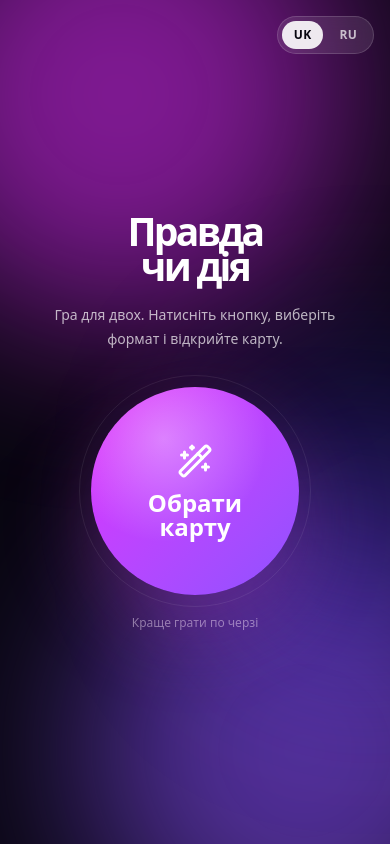
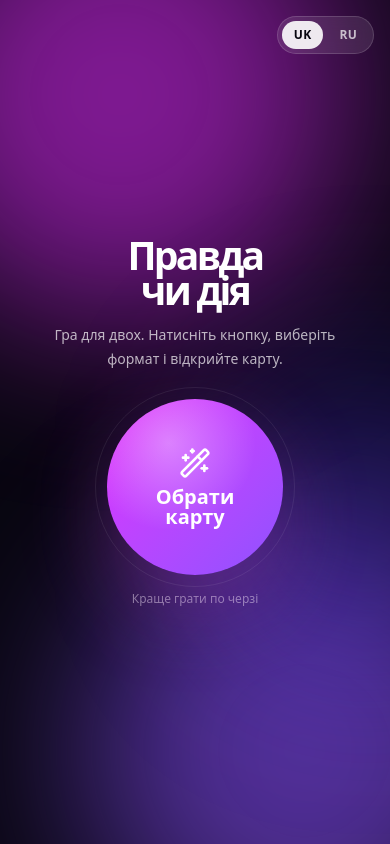
Before and after one commit to sevabrov/zvyazok, a React (Vite) app: page / in a window 390 px wide. Built offline with nearby package versions, Linux system fonts and the light colour scheme.

Commit message:
feat: enhance UI responsiveness and improve layout in various components

```diff
--- a/index.html
+++ b/index.html
@@ -2,7 +2,10 @@
 <html lang="uk">
   <head>
     <meta charset="UTF-8" />
-    <meta name="viewport" content="width=device-width, initial-scale=1.0" />
+    <meta
+      name="viewport"
+      content="width=device-width, initial-scale=1.0, viewport-fit=cover"
+    />
     <meta name="theme-color" content="#080610" />
 
     <!-- Primary SEO (defaults; kept in sync with the active language at runtime by i18n.ts) -->
--- a/src/App.tsx
+++ b/src/App.tsx
@@ -43,7 +43,7 @@ export const App = () => {
   }, []);
 
   return (
-    <main className='relative grid min-h-dvh place-items-center overflow-hidden bg-[#080610] px-6 py-8 text-white'>
+    <main className='relative grid min-h-dvh place-items-center overflow-hidden bg-[#080610] px-4 py-8 text-white sm:px-6 [padding-bottom:max(2rem,env(safe-area-inset-bottom))] [padding-top:max(2rem,env(safe-area-inset-top))]'>
       <BackgroundBlobs />
 
       <LanguageSwitcher />
--- a/src/components/CardModal.tsx
+++ b/src/components/CardModal.tsx
@@ -19,30 +19,30 @@ export const CardModal = ({
 
   return (
     <section
-      className='fixed inset-0 z-20 grid place-items-center bg-black/55 px-6 py-8 backdrop-blur-xl'
+      className='fixed inset-0 z-20 grid place-items-center bg-black/55 px-4 py-6 backdrop-blur-xl sm:px-6 sm:py-8'
       aria-modal='true'
       role='dialog'
     >
       <button
         type='button'
         onClick={onClose}
-        className='absolute right-5 top-5 rounded-full border border-white/10 bg-white/10 p-3 text-white/80 backdrop-blur transition hover:bg-white/15'
+        className='absolute right-4 top-[max(1rem,env(safe-area-inset-top))] z-30 rounded-full border border-white/10 bg-white/10 p-3 text-white/80 backdrop-blur transition hover:bg-white/15 sm:right-5 sm:top-5'
         aria-label={t('ui.closeCard')}
       >
         <X className='h-5 w-5' aria-hidden='true' />
       </button>
 
-      <article className='animate-card-in relative flex h-[min(540px,78dvh)] w-full max-w-[380px] flex-col justify-between overflow-hidden rounded-[34px] border border-white/20 bg-white/10 p-7 shadow-[0_30px_90px_rgba(0,0,0,0.45)] backdrop-blur'>
+      <article className='animate-card-in relative flex h-[min(540px,82dvh)] w-full max-w-[380px] flex-col justify-between overflow-hidden rounded-[28px] border border-white/20 bg-white/10 p-5 shadow-[0_30px_90px_rgba(0,0,0,0.45)] backdrop-blur sm:rounded-[34px] sm:p-7'>
         <div className='pointer-events-none absolute inset-0 bg-linear-to-br from-white/20 via-white/5 to-transparent' />
         <div className='pointer-events-none absolute -left-16 -top-16 h-48 w-48 rounded-full bg-fuchsia-400/40 blur-3xl' />
         <div className='pointer-events-none absolute -bottom-16 -right-16 h-56 w-56 rounded-full bg-violet-500/45 blur-3xl' />
-        <div className='pointer-events-none absolute inset-[1px] rounded-[33px] bg-[linear-gradient(rgba(255,255,255,0.05)_1px,transparent_1px),linear-gradient(90deg,rgba(255,255,255,0.05)_1px,transparent_1px)] bg-[size:34px_34px] [mask-image:linear-gradient(to_bottom,black,transparent_70%)]' />
+        <div className='pointer-events-none absolute inset-[1px] rounded-[27px] bg-[linear-gradient(rgba(255,255,255,0.05)_1px,transparent_1px),linear-gradient(90deg,rgba(255,255,255,0.05)_1px,transparent_1px)] bg-[size:34px_34px] [mask-image:linear-gradient(to_bottom,black,transparent_70%)] sm:rounded-[33px]' />
 
         <div className='relative z-10 grid flex-1 place-items-center text-center'>
           {!activeCard ? (
-            <div className='animate-question-float grid h-40 w-40 place-items-center rounded-[42px] bg-linear-to-br from-fuchsia-500 to-violet-500 shadow-[0_20px_70px_rgba(139,92,246,0.35)]'>
+            <div className='animate-question-float grid h-32 w-32 place-items-center rounded-[34px] bg-linear-to-br from-fuchsia-500 to-violet-500 shadow-[0_20px_70px_rgba(139,92,246,0.35)] sm:h-40 sm:w-40 sm:rounded-[42px]'>
               <HelpCircle
-                className='h-24 w-24'
+                className='h-20 w-20 sm:h-24 sm:w-24'
                 strokeWidth={2.4}
                 aria-hidden='true'
               />
--- a/src/components/Hero.tsx
+++ b/src/components/Hero.tsx
@@ -16,26 +16,26 @@ export const Hero = ({ onPickCard }: HeroProps) => {
         {t("ui.titleLine2")}
       </h1>
 
-      <p className="mx-auto mt-5 max-w-xs text-sm leading-6 text-white/70">
+      <p className="mx-auto mt-4 max-w-xs text-sm leading-6 text-white/70 sm:mt-5">
         {t("ui.subtitle")}
       </p>
 
       <button
         type="button"
         onClick={onPickCard}
-        className="group relative mt-9 h-52 w-52 rounded-full bg-linear-to-br from-fuchsia-500 to-violet-500 p-7 text-2xl leading-none font-black shadow-[0_30px_90px_rgba(217,70,239,0.3)] transition hover:-translate-y-1 hover:scale-[1.03] active:translate-y-0 active:scale-95"
+        className="group relative mt-7 h-44 w-44 rounded-full bg-linear-to-br from-fuchsia-500 to-violet-500 p-6 text-xl leading-none font-black shadow-[0_30px_90px_rgba(217,70,239,0.3)] transition hover:-translate-y-1 hover:scale-[1.03] active:translate-y-0 active:scale-95 sm:mt-9 sm:h-52 sm:w-52 sm:p-7 sm:text-2xl"
       >
         <span className="absolute -inset-3 rounded-full border border-white/15 opacity-50 transition group-hover:scale-105 group-hover:opacity-25" />
         <span className="absolute inset-0 rounded-full bg-radial-[circle_at_35%_25%] from-white/35 via-transparent to-transparent" />
-        <span className="relative flex h-full flex-col items-center justify-center gap-3">
-          <WandSparkles className="h-9 w-9" aria-hidden="true" />
+        <span className="relative flex h-full flex-col items-center justify-center gap-2 sm:gap-3">
+          <WandSparkles className="h-8 w-8 sm:h-9 sm:w-9" aria-hidden="true" />
           {t("ui.pickCardLine1")}
           <br />
           {t("ui.pickCardLine2")}
         </span>
       </button>
 
-      <p className="mt-5 text-xs text-white/45">{t("ui.hint")}</p>
+      <p className="mt-4 text-xs text-white/45 sm:mt-5">{t("ui.hint")}</p>
     </section>
   );
 };
--- a/src/components/LanguageSwitcher.tsx
+++ b/src/components/LanguageSwitcher.tsx
@@ -5,7 +5,7 @@ export const LanguageSwitcher = () => {
   const { i18n } = useTranslation();
 
   return (
-    <div className="absolute right-4 top-4 z-1 flex gap-1 rounded-full border border-white/15 bg-white/10 p-1 backdrop-blur">
+    <div className="absolute right-4 top-[max(1rem,env(safe-area-inset-top))] z-1 flex gap-1 rounded-full border border-white/15 bg-white/10 p-1 backdrop-blur">
       {languages.map((lng) => (
         <button
           key={lng}
```
